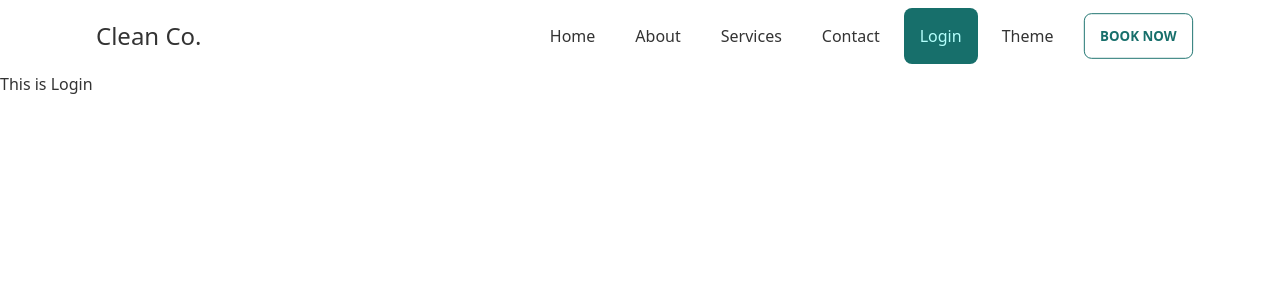
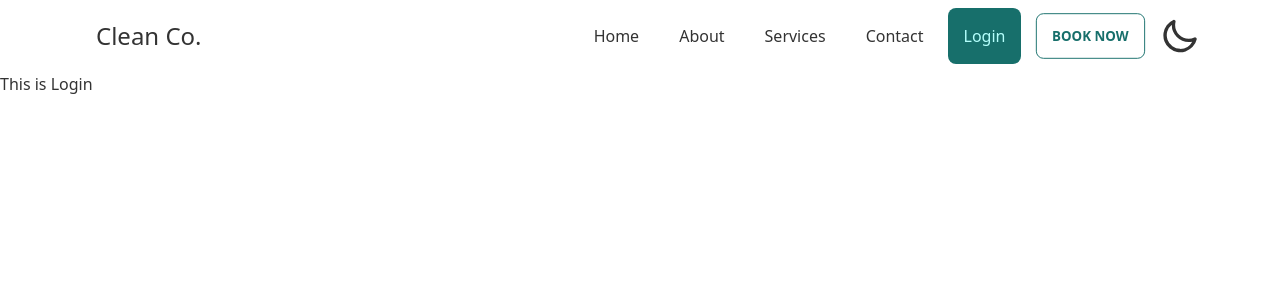
Before and after one commit to SEC-MASUM/clean-co-client, a React (Create React App) app: page /login in a window 1280 px wide. Shown: the top 300 px of the page. Built offline with nearby package versions, Linux system fonts and the light colour scheme; the HTML template or start-up script is replaced by a standard one.

Commit message:
style: add theme toggle button

```diff
--- a/src/components/Navbar.js
+++ b/src/components/Navbar.js
@@ -53,14 +53,9 @@
                   Login
                 </NavLink>
               </li>
-              <li>
-                <button
-                  data-toggle-theme="dark,light"
-                  data-act-class="ACTIVECLASS"
-                >
-                  Theme
-                </button>
-              </li>
+              {/* <li>
+                <button data-toggle-theme="dark,light">Theme</button>
+              </li> */}
               <li class="dropdown dropdown-end dropdown-hover ">
                 <label
                   tabindex="0"
@@ -80,6 +75,25 @@
                   </li>
                 </ul>
               </li>
+              <label class="swap swap-rotate">
+                <input type="checkbox" data-toggle-theme="dark,light" />
+
+                <svg
+                  class="swap-on fill-current w-10 h-10"
+                  xmlns="http://www.w3.org/2000/svg"
+                  viewBox="0 0 24 24"
+                >
+                  <path d="M5.64,17l-.71.71a1,1,0,0,0,0,1.41,1,1,0,0,0,1.41,0l.71-.71A1,1,0,0,0,5.64,17ZM5,12a1,1,0,0,0-1-1H3a1,1,0,0,0,0,2H4A1,1,0,0,0,5,12Zm7-7a1,1,0,0,0,1-1V3a1,1,0,0,0-2,0V4A1,1,0,0,0,12,5ZM5.64,7.05a1,1,0,0,0,.7.29,1,1,0,0,0,.71-.29,1,1,0,0,0,0-1.41l-.71-.71A1,1,0,0,0,4.93,6.34Zm12,.29a1,1,0,0,0,.7-.29l.71-.71a1,1,0,1,0-1.41-1.41L17,5.64a1,1,0,0,0,0,1.41A1,1,0,0,0,17.66,7.34ZM21,11H20a1,1,0,0,0,0,2h1a1,1,0,0,0,0-2Zm-9,8a1,1,0,0,0-1,1v1a1,1,0,0,0,2,0V20A1,1,0,0,0,12,19ZM18.36,17A1,1,0,0,0,17,18.36l.71.71a1,1,0,0,0,1.41,0,1,1,0,0,0,0-1.41ZM12,6.5A5.5,5.5,0,1,0,17.5,12,5.51,5.51,0,0,0,12,6.5Zm0,9A3.5,3.5,0,1,1,15.5,12,3.5,3.5,0,0,1,12,15.5Z" />
+                </svg>
+
+                <svg
+                  class="swap-off fill-current w-10 h-10"
+                  xmlns="http://www.w3.org/2000/svg"
+                  viewBox="0 0 24 24"
+                >
+                  <path d="M21.64,13a1,1,0,0,0-1.05-.14,8.05,8.05,0,0,1-3.37.73A8.15,8.15,0,0,1,9.08,5.49a8.59,8.59,0,0,1,.25-2A1,1,0,0,0,8,2.36,10.14,10.14,0,1,0,22,14.05,1,1,0,0,0,21.64,13Zm-9.5,6.69A8.14,8.14,0,0,1,7.08,5.22v.27A10.15,10.15,0,0,0,17.22,15.63a9.79,9.79,0,0,0,2.1-.22A8.11,8.11,0,0,1,12.14,19.73Z" />
+                </svg>
+              </label>
             </ul>
           </div>
         </div>
```
